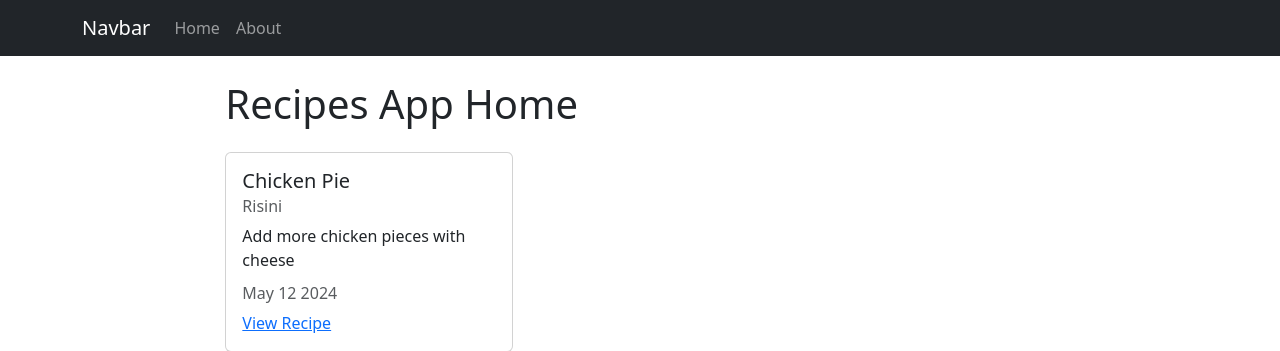
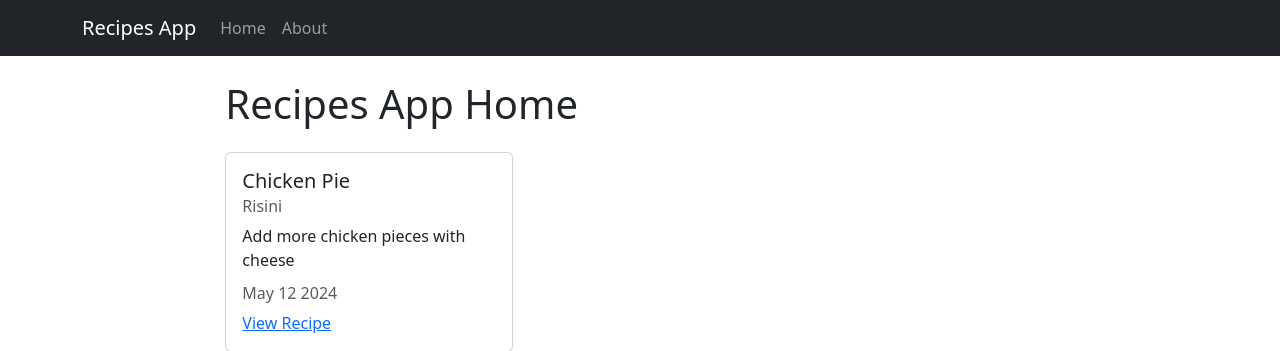
Before and after one commit to Rizz-33/recipe-app, a Django app: page / in a window 1280 px wide. Shown: the top 351 px of the page. Run offline with Django 3.2, Linux system fonts and the light colour scheme.

Commit message:
refactor: Navbar

```diff
--- a/recipes/templates/recipes/base.html
+++ b/recipes/templates/recipes/base.html
@@ -17,7 +17,7 @@
   <body>
     <nav class="navbar navbar-expand-lg navbar-dark bg-dark">
       <div class="container">
-        <a class="navbar-brand" href="#">Navbar</a>
+        <a class="navbar-brand" href="{%url 'recipes-home'%}">Recipes App</a>
         <button
           class="navbar-toggler"
           type="button"
@@ -32,10 +32,15 @@
         <div class="collapse navbar-collapse" id="navbarNav">
           <ul class="navbar-nav">
             <li class="nav-item">
-              <a class="nav-link" aria-current="page" href="#">Home</a>
+              <a
+                class="nav-link"
+                aria-current="page"
+                href="{%url 'recipes-home'%}"
+                >Home</a
+              >
             </li>
             <li class="nav-item">
-              <a class="nav-link" href="#">About</a>
+              <a class="nav-link" href="{%url 'recipes-about'%}">About</a>
             </li>
           </ul>
         </div>
```
